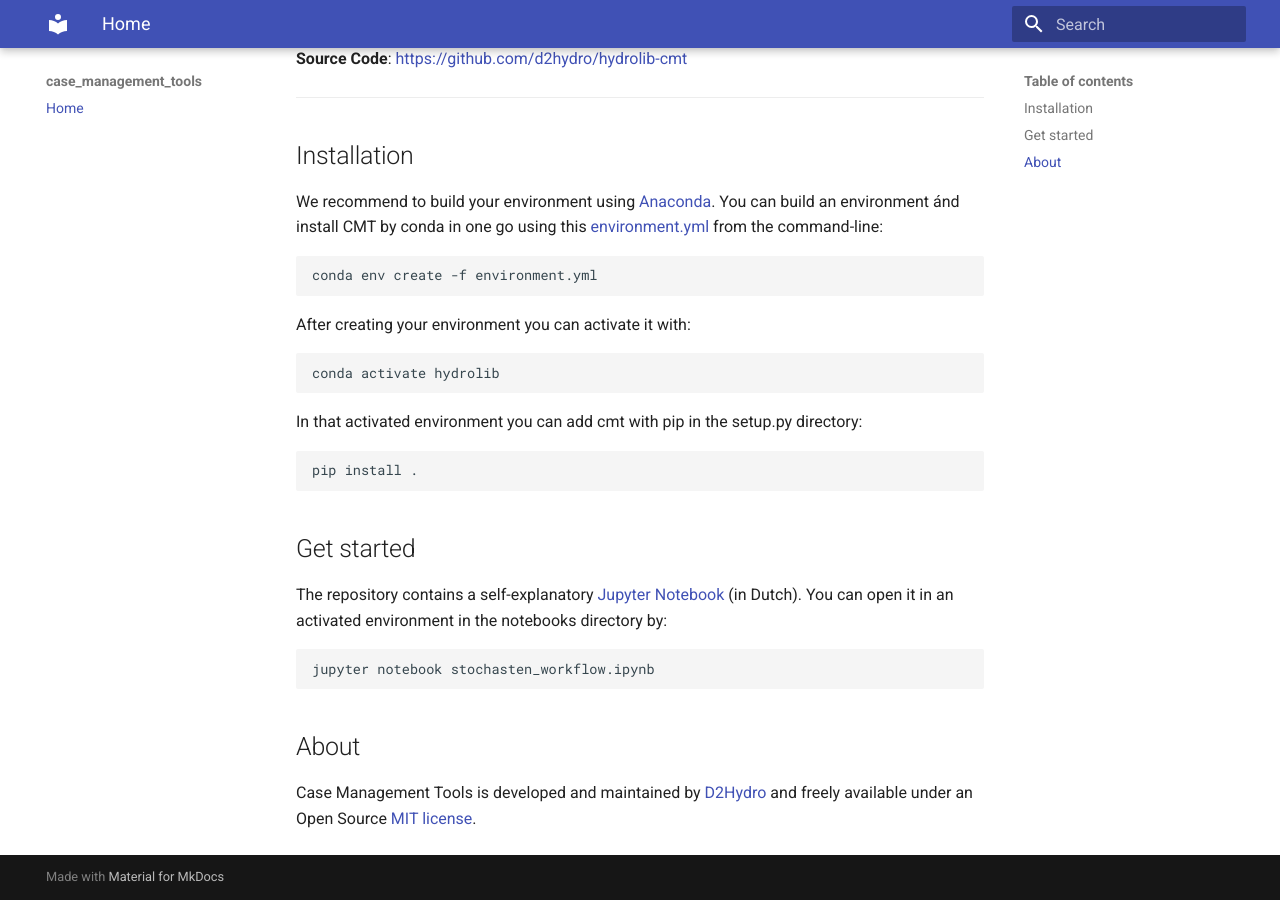
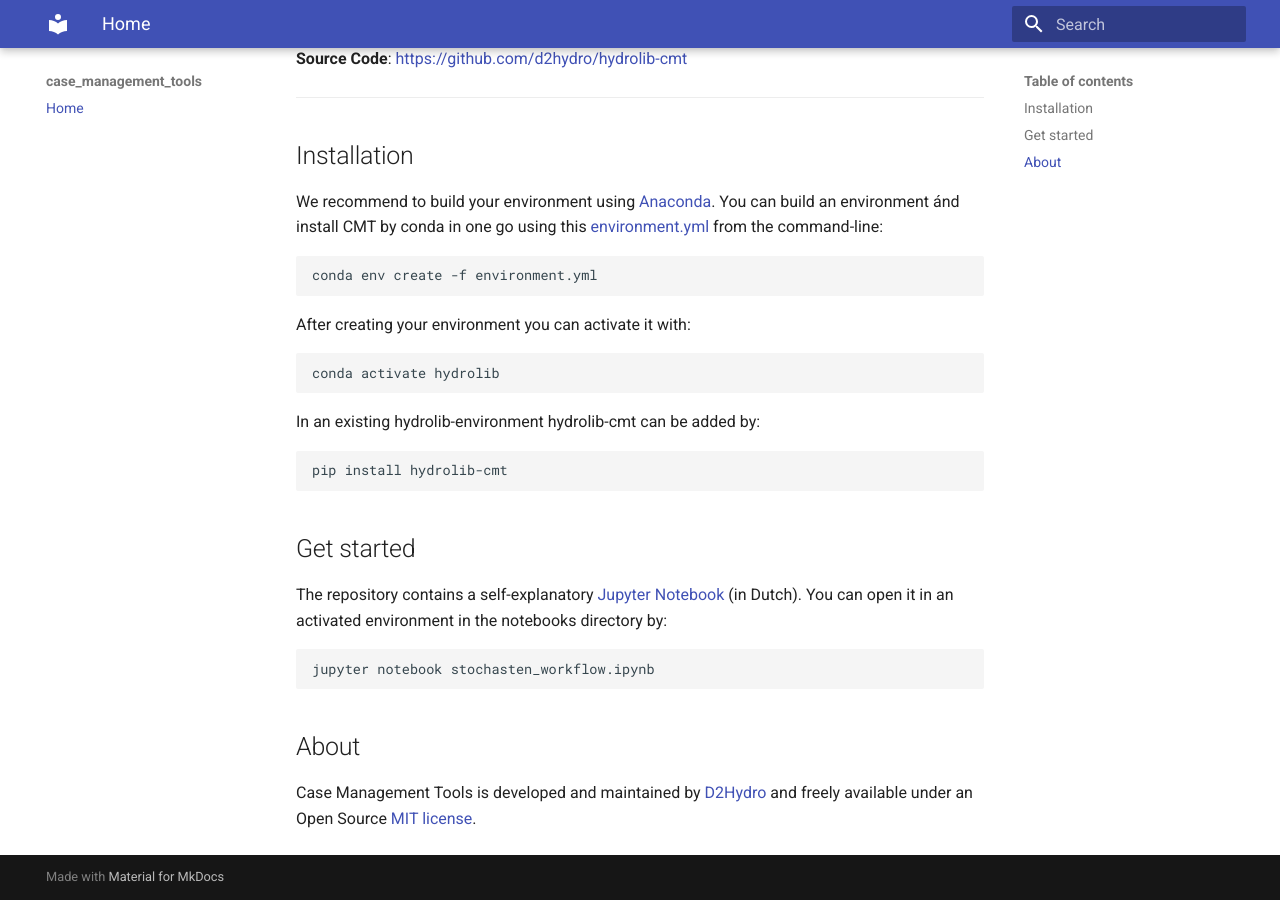
Before and after one commit to d2hydro/HYDROLIB-CMT, an MkDocs documentation site: the page built from docs/index.md, in a window 1280 px wide and 900 px high, scrolled down 512 px. Built offline with MkDocs 1.6.1 and Material for MkDocs 9.7.7, drawn with Linux system fonts in a browser that asks for light colours.

Commit message:
Update index.md

````diff
--- a/docs/index.md
+++ b/docs/index.md
@@ -33,9 +33,9 @@ After creating your environment you can activate it with:
 conda activate hydrolib
 ```
 
-In that activated environment you can add cmt with pip in the setup.py directory:
+In an existing hydrolib-environment hydrolib-cmt can be added by:
 ```
-pip install .
+pip install hydrolib-cmt
 ```
 
 ## Get started
````
